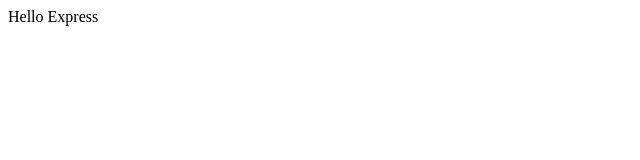
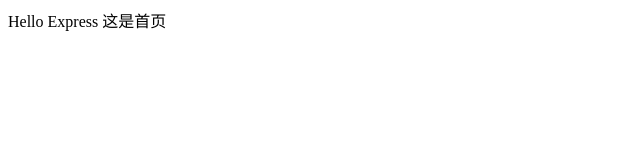
Before and after one commit to yiqisweet/node, a website: page express-master/views/index.html in a window 1280 px wide. Shown: the whole page, without its empty margins (0-640 px from the left). Drawn offline with Linux system fonts and the light colour scheme.

Commit message:
Update index.html

```diff
--- a/express-master/views/index.html
+++ b/express-master/views/index.html
@@ -6,5 +6,6 @@
   </head>
   <body>
 Hello Express
+    这是首页
   </body>
 </html>
```
